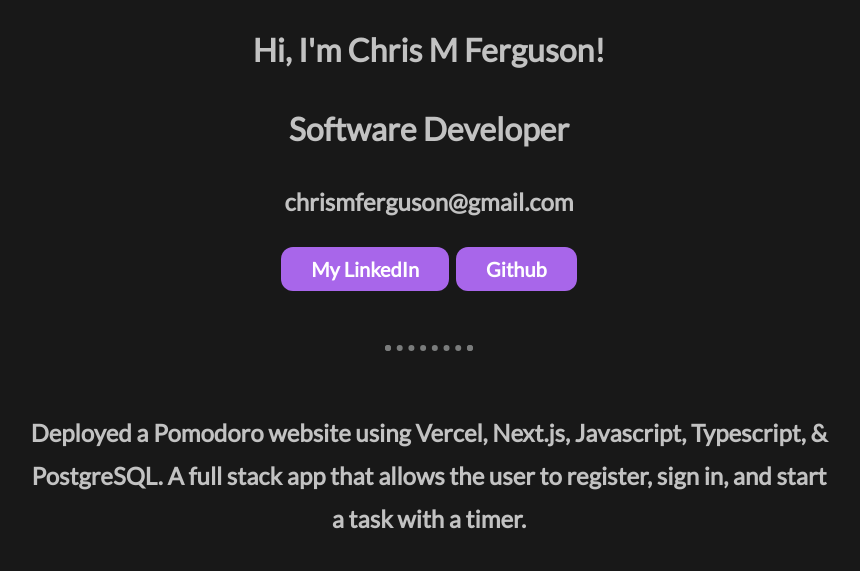
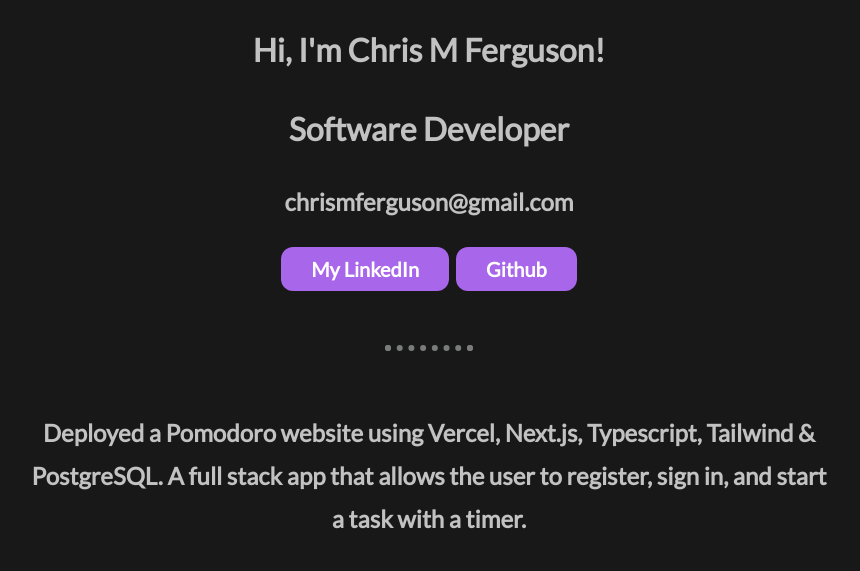
Before and after one commit to chrismferguson/chrismferguson.github.io, a plain HTML site: page index.html in a window 1280 px wide. Shown: the top 571 px of the page, without its empty margins (211-1071 px from the left). Drawn offline with Linux system fonts and the light colour scheme.

Commit message:
Added a description in index.html

```diff
--- a/index.html
+++ b/index.html
@@ -25,7 +25,7 @@
 
     <p>
         <h2>
-            <div class="b, center">            Deployed a Pomodoro website using Vercel, Next.js, Javascript, Typescript, & PostgreSQL. A full stack app that allows the user to register, sign in, and start a task with a timer.
+            <div class="b, center">            Deployed a Pomodoro website using Vercel, Next.js, Typescript, Tailwind & PostgreSQL. A full stack app that allows the user to register, sign in, and start a task with a timer.
             </div>
         </h2>
         <button class="button button4">
```
